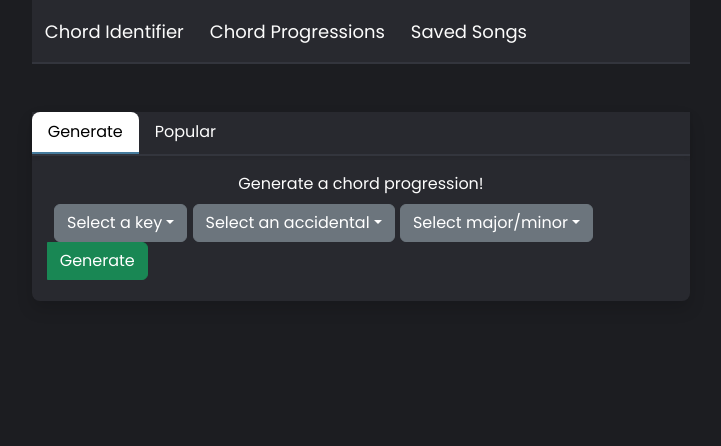
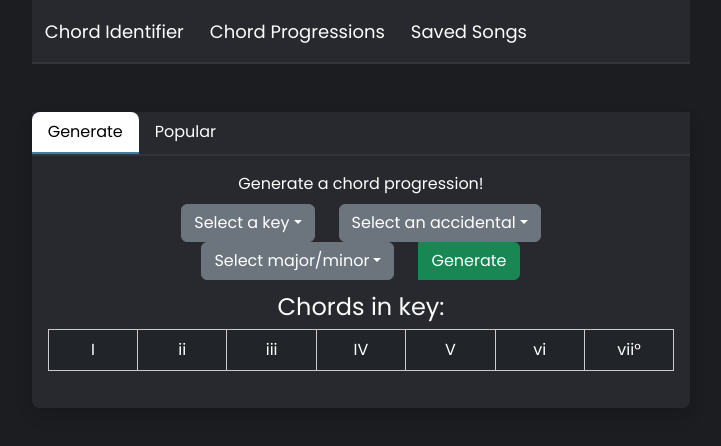
Before and after one commit to lukemcelligott/FretFlow, a React (Vite) app in the folder fretflow/: page /chord-progressions in a window 1280 px wide. Shown: the top 446 px of the page, without its empty margins (279-1000 px from the left). Built offline with nearby package versions, Linux system fonts and the light colour scheme; a web font is replaced by a local one.

Commit message:
added progression content

```diff
--- a/fretflow/src/Components/Login.tsx
+++ b/fretflow/src/Components/Login.tsx
@@ -74,7 +74,9 @@ function LoginPage() {
                             <button type="submit" className='btn btn-outline-success'>Login</button>
                         </Link>
                     </form>
-                    <p>Don't have an account?<button>Sign up here!</button></p>
+                    <div className='signup'>
+                        <p>Don't have an account?<button>Sign up here!</button></p>
+                    </div>
                 </div>
                 {/* Right content containing fretboard image*/}
                 <div className='right-pane'>
--- a/fretflow/src/Components/Progression.tsx
+++ b/fretflow/src/Components/Progression.tsx
@@ -1,4 +1,5 @@
 import React, { useState } from 'react';
+import axios from 'axios';
 
 import Dropdown from 'react-bootstrap/Dropdown';
 import '../App.css';
@@ -7,6 +8,16 @@ import './styles/Progression.css';
 import Header from './Header';
 
 function ProgressionPage() {
+    interface ChordParams {
+        key: string;
+        acc: string;
+        major_minor: string;
+    }
+
+    interface ChordProgressionResponse {
+        chord_progression: string[];
+    }
+
     const [activeTab, setActiveTab] = useState('generate-pane'); // Initially set to the ID of the first tab
 
     const handleTabChange = (tabId: string) => {
@@ -16,6 +27,7 @@ function ProgressionPage() {
     const [selectedKey, setKeyItem] = useState('Select a key');
     const [selectedAcc, setAccItem] = useState('Select an accidental');
     const [selectedMajorMinor, setMajorMinorItem] = useState('Select major/minor');
+    const [chordsInKey, setChordsInKey] = useState<string[]>();
 
     const handleKeyClick = (text: string) => {
         setKeyItem(text);
@@ -27,6 +39,27 @@ function ProgressionPage() {
 
     const handleMajorMinorClick = (text: string) => {
         setMajorMinorItem(text);
+    };
+
+    const handleGenerateClick = async () => {
+        const chordParams: ChordParams = {
+            key: selectedKey,
+            acc: selectedAcc,
+            major_minor: selectedMajorMinor
+        };
+
+        try {
+            if(chordParams) { // call api endpoint
+                const response = await axios.get('http://127.0.0.1:8000/api/gen-progression/', {
+                    params: chordParams
+                });
+
+                const generatedChords: string[] = response.data.chord_progression;
+                setChordsInKey(generatedChords);
+            }
+        } catch (error) {
+            console.error('Error:', error);
+        }
     };
 
     return (
@@ -83,7 +116,31 @@ function ProgressionPage() {
                                             <Dropdown.Item href="#" className='dropdown-item' onClick={() => handleMajorMinorClick('Minor')}>Minor</Dropdown.Item>
                                         </Dropdown.Menu>
                                     </Dropdown>
-                                    <button className='btn btn-success'>Generate</button>
+                                    <button className='btn btn-success' onClick={handleGenerateClick}>Generate</button>
+                                </div>
+                                {/* Displayed content */}
+                                <div className='gen-content'>
+                                    <h4>Chords in key:</h4>
+                                    <table className="table table-dark chord-table">
+                                        <thead>
+                                            <tr>
+                                                <th scope="col">I</th>
+                                                <th scope="col">ii</th>
+                                                <th scope="col">iii</th>
+                                                <th scope="col">IV</th>
+                                                <th scope="col">V</th>
+                                                <th scope="col">vi</th>
+                                                <th scope="col">vii°</th>
+                                            </tr>
+                                        </thead>
+                                        <tbody>
+                                            <tr>
+                                                {chordsInKey?.map((chord, index) => (
+                                                    <td key={index}>{chord}</td>
+                                                ))}
+                                            </tr>
+                                        </tbody>
+                                    </table>
                                 </div>
                             </div>
                         </div>
--- a/fretflow/src/Components/styles/Login.css
+++ b/fretflow/src/Components/styles/Login.css
@@ -36,3 +36,7 @@ img {
 .text-input {
     width: 30vh!important;
 }
+
+.signup {
+    margin-top: 1%;;
+}
--- a/fretflow/src/Components/styles/Progression.css
+++ b/fretflow/src/Components/styles/Progression.css
@@ -1,3 +1,11 @@
+th, td, tr, tbody {
+    background-color: #28292f;
+}
+
+.chord-table {
+    background-color: #28292f!important;
+}
+
 .body {
     background-color: #1C1D21;
 }
@@ -5,6 +13,11 @@
 .progression-wrapper {
     background-color: #1C1D21;
     color: #FCFCFC;
+}
+
+.chords {
+    margin-top: 1%;
+    font-size: large;
 }
 
 .dropdown-menu {
@@ -24,13 +37,13 @@
 
 .selections {
     display: flex;
-    /*justify-content: space-between;*/
+    justify-content: center;
     margin-top: 1vh;
 
 }
 
 .dropdown {
-    margin: 0 1%;
+    margin: 0 4%;
 }
 
 a.active {
@@ -54,6 +67,11 @@ a.active {
 
 .tab-content {
     padding-bottom: 1.3rem;
+}
+
+.gen-content {
+    color: #FCFCFC;
+    margin-top: 2%;
 }
 
 span {
```
